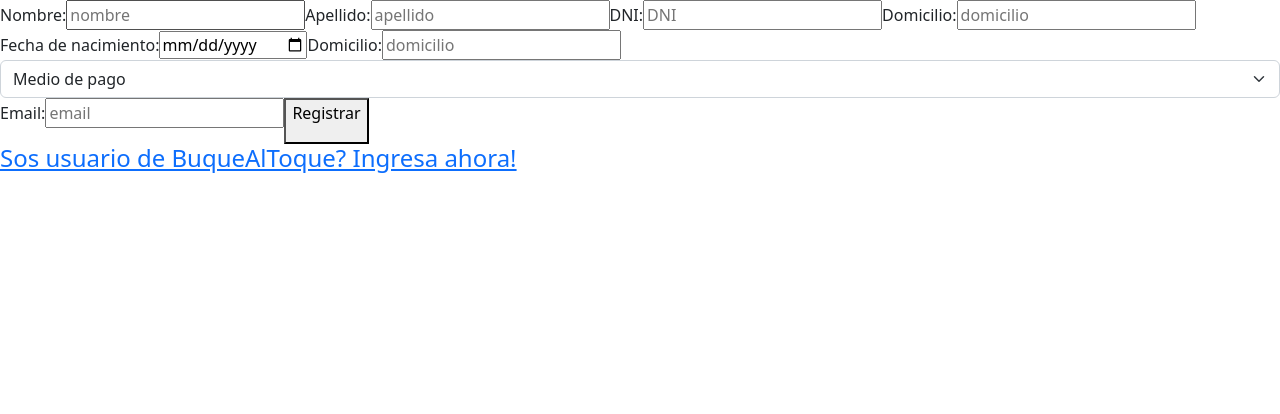
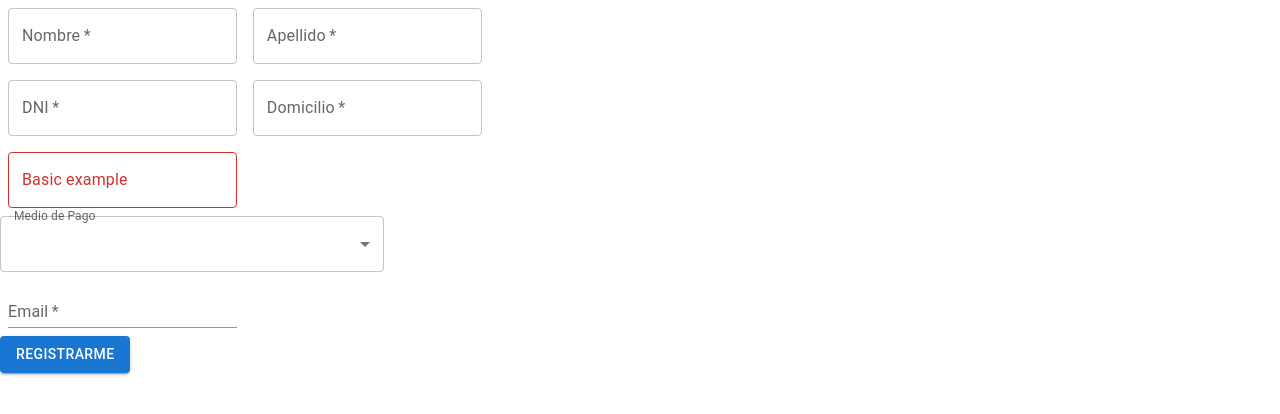
Before and after one commit to FedeNLencina/buuquealtoque, a React (Create React App) app: page /register in a window 1280 px wide. Shown: the top 414 px of the page. Built offline with nearby package versions, Linux system fonts and the light colour scheme.

Commit message:
Fix Register

```diff
--- a/package.json
+++ b/package.json
@@ -3,13 +3,17 @@
   "version": "0.1.0",
   "private": true,
   "dependencies": {
+    "@date-io/date-fns": "^2.14.0",
+    "@date-io/dayjs": "^2.14.0",
     "@emotion/react": "^11.9.0",
     "@emotion/styled": "^11.8.1",
     "@mui/icons-material": "^5.8.3",
     "@mui/material": "^5.8.3",
+    "@mui/x-date-pickers": "^5.0.0-alpha.6",
     "@testing-library/jest-dom": "^5.16.4",
     "@testing-library/react": "^13.3.0",
     "@testing-library/user-event": "^13.5.0",
+    "date-fns": "^2.28.0",
     "react": "^18.1.0",
     "react-dom": "^18.1.0",
     "react-router-dom": "^6.3.0",
--- a/src/screen/register/Register.js
+++ b/src/screen/register/Register.js
@@ -2,62 +2,121 @@ import React, { useState } from 'react';
 import { useNavigate } from "react-router-dom";
 import { Link } from 'react-router-dom';
 import { useEffect } from 'react';
+import InputLabel from '@mui/material/InputLabel';
+import MenuItem from '@mui/material/MenuItem';
+import FormControl from '@mui/material/FormControl';
+import Select from '@mui/material/Select';
+import TextField from '@mui/material/TextField';
+import Box from '@mui/material/Box';
+import Button from '@mui/material/Button';
+import { AdapterDateFns } from '@mui/x-date-pickers/AdapterDateFns';
+import { LocalizationProvider } from '@mui/x-date-pickers/LocalizationProvider';
+import { DatePicker } from '@mui/x-date-pickers/DatePicker';
 
 
-export default function Register(props) {
+export default function Register() {
+  const [value, setValue] = React.useState([null, null]);
+  const [medioDePago, setmedioDePago] = React.useState('');
+
+  const handleChange = (e) => {
+    e.preventDefault();
+    setmedioDePago(e);
+  }
+
   const navigate = useNavigate();
   const onBackClick = (e) => {
     e.preventDefault();
-      navigate("/");
+    navigate("&home");
   };
 
   const agregarEmail = (e) => {
     e.preventDefault();
+
   }
+  return (
+    <Box
+      onSubmit={onBackClick}
+      component="form"
+      sx={{
+        '& .MuiTextField-root': { m: 1, width: '25ch' },
+      }}
+    >
+      <div>
+        <TextField
+        type='text'
+          id="outlined-error"
+          label="Nombre"
+          placeholder="Ingrese nombre"
+          required
+        />
+        <TextField
+          type='text'
+          id="outlined-error-helper-text"
+          label="Apellido"
+          placeholder="Ingrese apellido"
+          required
+        />
+      </div>
+      <div>
+        <TextField
 
-    return (
+          id="filled-error"
+          label="DNI"
+          placeholder="Ingrese dni"
+
+          required
+        />
+        <TextField
+
+          id="filled-error-helper-text"
+          label="Domicilio"
+          placeholder="Ingrese domicilio"
+
+          required
+        />
+      </div>
       <div>
-        <label>
-            Nombre:
-            <input placeholder="nombre" />
-        </label>
-        <label>
-            Apellido:
-            <input placeholder="apellido" />
-        </label>
-        <label>
-            DNI:
-            <input placeholder="DNI" />
-        </label>
-        <label>
-            Domicilio:
-            <input placeholder="domicilio" />
-        </label>
-        <label>
-            Fecha de nacimiento:
-            <input type="date" name="fecha de nacimiento" />
-        </label>
-        <label>
-            Domicilio:
-            <input placeholder="domicilio" />
-        </label>
-        <select
-          class="form-select"
-          aria-label="Default select example"
+
+        <LocalizationProvider required dateAdapter={AdapterDateFns}>
+          <DatePicker
+            label="Basic example"
+            value={value}
+            required
+            onChange={(newValue) => {
+              setValue(newValue);
+            }}
+            renderInput={(params) => <TextField {...params} />}
+          />
+        </LocalizationProvider>
+      </div>
+      <div>
+        <FormControl sx={{width:'30%'}}>
+          <InputLabel id="demo-simple-select-label">Medio de Pago</InputLabel>
+          <Select
+            labelId="demo-simple-select-label"
+            id="demo-simple-select"
+            value={"Ingrese Medio de Pago"}
+            required
+            onChange={handleChange}
           >
-          <option selected>Medio de pago</option>
-          <option value="Tarjeta">Tarjeta de credito</option>
-          <option value="Mercado Pago">Mercado pago</option>
-          <option value="Cuenta Bancaria">Cuenta bancaria</option>
-        </select>
-        <label>
-            Email:
-            <input onChange={agregarEmail} placeholder="email" />
-        </label>
-        <button onClick={onBackClick}>
-          <p>Registrar</p>
-        </button>
-        <Link to={'/'}><h4>Sos usuario de BuqueAlToque? Ingresa ahora!</h4></Link>
+            <MenuItem value={'Tarjeta de credito'}>Tarjeta de credito</MenuItem>
+            <MenuItem value={'Mercado pago'}>Mercado pago</MenuItem>
+            <MenuItem value={'Cuenta bancaria'}>Cuenta bancaria</MenuItem>
+          </Select>
+        </FormControl>
       </div>
+      <div>
+        <TextField
+          type='email'
+          id="standard-error-helper-text"
+          label="Email"
+          onChange={agregarEmail}
+          placeholder="Ingrese email"
+          required
+          variant="standard"
+        />
+      </div>
+      <Button type='submit' variant="contained">Registrarme</Button>
+    </Box>
   );
 }
```
Also changed, not shown: 1 other file (tests, documents, lock files or other folders). Lines whose indentation alone changed are shown as unchanged.
